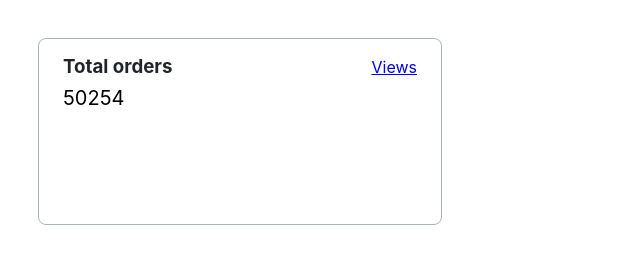
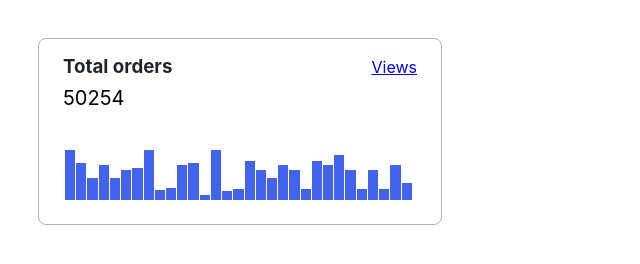
Before and after one commit to js-tasks-ru/htmlcss-20220414_demeshko-egor, a website: page 04-lection2/01-histogram/index.html in a window 1280 px wide. Shown: the whole page, without its empty margins (0-640 px from the left). Drawn offline with Linux system fonts and the light colour scheme.

Commit message:
исправление гистрограммы

```diff
--- a/04-lection2/01-histogram/histogram.css
+++ b/04-lection2/01-histogram/histogram.css
@@ -32,6 +32,7 @@
 
 .histogram__chart-box {
     padding: 39px 5px 0 2px;
+    height: 50px;
     display: flex;
     justify-content: space-between;
     align-items: flex-end;
--- a/04-lection2/01-histogram/index.html
+++ b/04-lection2/01-histogram/index.html
@@ -17,37 +17,37 @@
              <span class="histogram__total">50254</span>
 
              <div class="histogram__chart-box">
-                  <div class="histogram__bar" style="height: 50px"></div>
-                  <div class="histogram__bar" style="height: 35px"></div>
-                  <div class="histogram__bar" style="height: 22px"></div>
-                  <div class="histogram__bar" style="height: 39px"></div>
-                  <div class="histogram__bar" style="height: 22px"></div>
-                  <div class="histogram__bar" style="height: 30px"></div>
-                  <div class="histogram__bar" style="height: 39px"></div>
-                  <div class="histogram__bar" style="height: 50px"></div>
-                  <div class="histogram__bar" style="height: 11px"></div>
-                  <div class="histogram__bar" style="height: 22px"></div>
-                  <div class="histogram__bar" style="height: 30px"></div>
-                  <div class="histogram__bar" style="height: 35px"></div>
-                  <div class="histogram__bar" style="height: 11px"></div>
-                  <div class="histogram__bar" style="height: 50px"></div>
-                  <div class="histogram__bar" style="height: 9px"></div>
-                  <div class="histogram__bar" style="height: 11px"></div>
-                  <div class="histogram__bar" style="height: 39px"></div>
-                  <div class="histogram__bar" style="height: 30px"></div>
-                  <div class="histogram__bar" style="height: 22px"></div>
-                  <div class="histogram__bar" style="height: 35px"></div>
-                  <div class="histogram__bar" style="height: 30px"></div>
-                  <div class="histogram__bar" style="height: 11px"></div>
-                  <div class="histogram__bar" style="height: 39px"></div>
-                  <div class="histogram__bar" style="height: 35px"></div>
-                  <div class="histogram__bar" style="height: 45px"></div>
-                  <div class="histogram__bar" style="height: 30px"></div>
-                  <div class="histogram__bar" style="height: 11px"></div>
-                  <div class="histogram__bar" style="height: 30px"></div>
-                  <div class="histogram__bar" style="height: 11px"></div>
-                  <div class="histogram__bar" style="height: 35px"></div>
-                  <div class="histogram__bar" style="height: 17px"></div>
+                  <div class="histogram__bar" style="height: 100%"></div>
+                  <div class="histogram__bar" style="height: 75%"></div>
+                  <div class="histogram__bar" style="height: 44%"></div>
+                  <div class="histogram__bar" style="height: 70%"></div>
+                  <div class="histogram__bar" style="height: 45%"></div>
+                  <div class="histogram__bar" style="height: 60%"></div>
+                  <div class="histogram__bar" style="height: 65%"></div>
+                  <div class="histogram__bar" style="height: 100%"></div>
+                  <div class="histogram__bar" style="height: 20%"></div>
+                  <div class="histogram__bar" style="height: 25%"></div>
+                  <div class="histogram__bar" style="height: 70%"></div>
+                  <div class="histogram__bar" style="height: 75%"></div>
+                  <div class="histogram__bar" style="height: 11%"></div>
+                  <div class="histogram__bar" style="height: 100%"></div>
+                  <div class="histogram__bar" style="height: 18%"></div>
+                  <div class="histogram__bar" style="height: 22%"></div>
+                  <div class="histogram__bar" style="height: 78%"></div>
+                  <div class="histogram__bar" style="height: 60%"></div>
+                  <div class="histogram__bar" style="height: 44%"></div>
+                  <div class="histogram__bar" style="height: 70%"></div>
+                  <div class="histogram__bar" style="height: 60%"></div>
+                  <div class="histogram__bar" style="height: 22%"></div>
+                  <div class="histogram__bar" style="height: 78%"></div>
+                  <div class="histogram__bar" style="height: 70%"></div>
+                  <div class="histogram__bar" style="height: 90%"></div>
+                  <div class="histogram__bar" style="height: 60%"></div>
+                  <div class="histogram__bar" style="height: 22%"></div>
+                  <div class="histogram__bar" style="height: 60%"></div>
+                  <div class="histogram__bar" style="height: 22%"></div>
+                  <div class="histogram__bar" style="height: 70%"></div>
+                  <div class="histogram__bar" style="height: 34%"></div>
              </div>
         </section>
 
--- a/assets/css/main.css
+++ b/assets/css/main.css
@@ -30,7 +30,7 @@
 
   --card-shadow: 0px 2px 4px rgba(33, 36, 41, 0.05);
 
-  --histogram-bar: var(--blue-3);
+  --histogram-bar: var(--purple-3);
   --skeleton-line-background: linear-gradient(92.51deg, #DDE2E5 6.44%,
     #E2E6E8 38.47%, #F3F5F5 56.48%, #E3E7EA 77.5%, #DDE2E5 102.52%);
 
```
